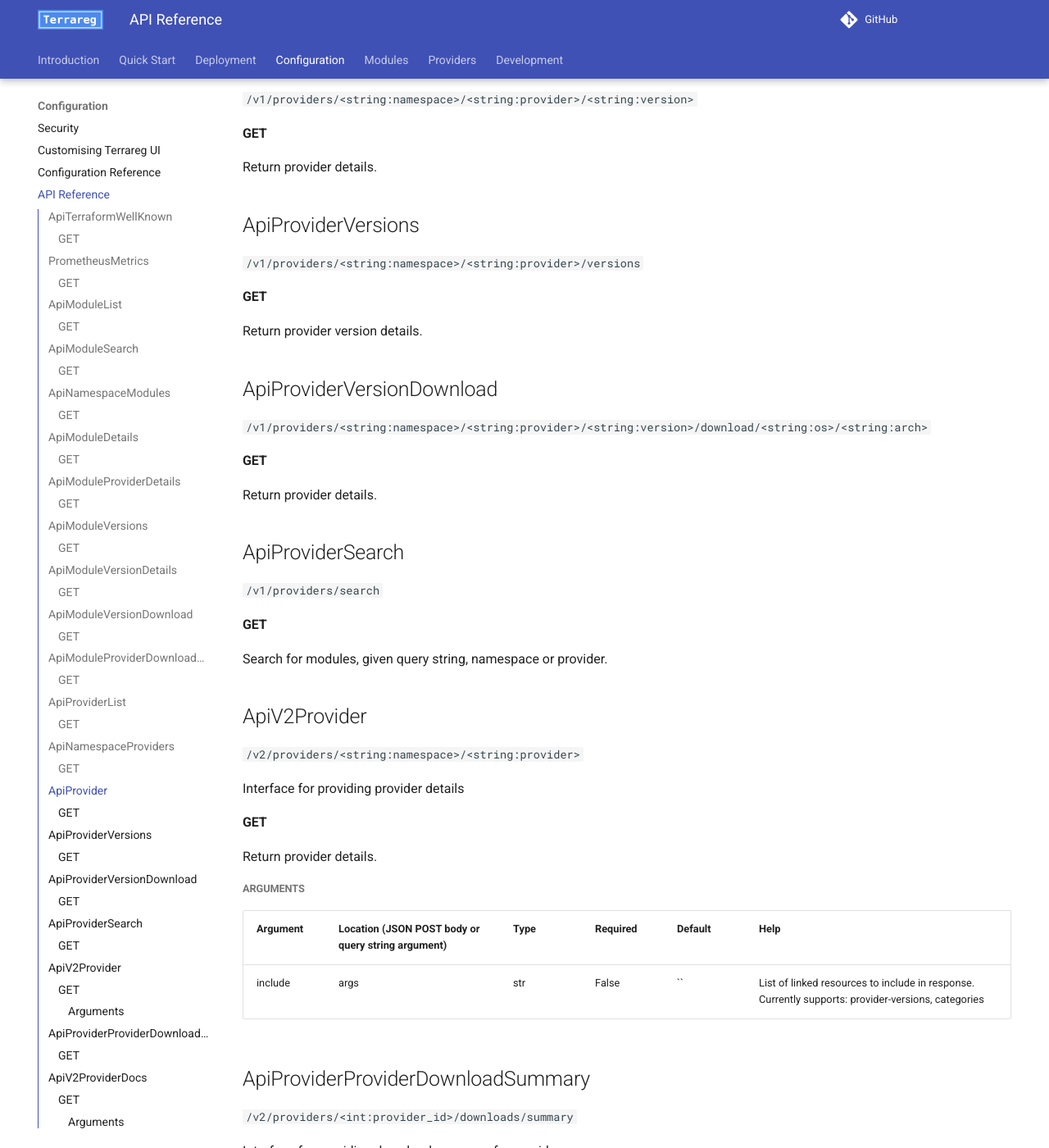
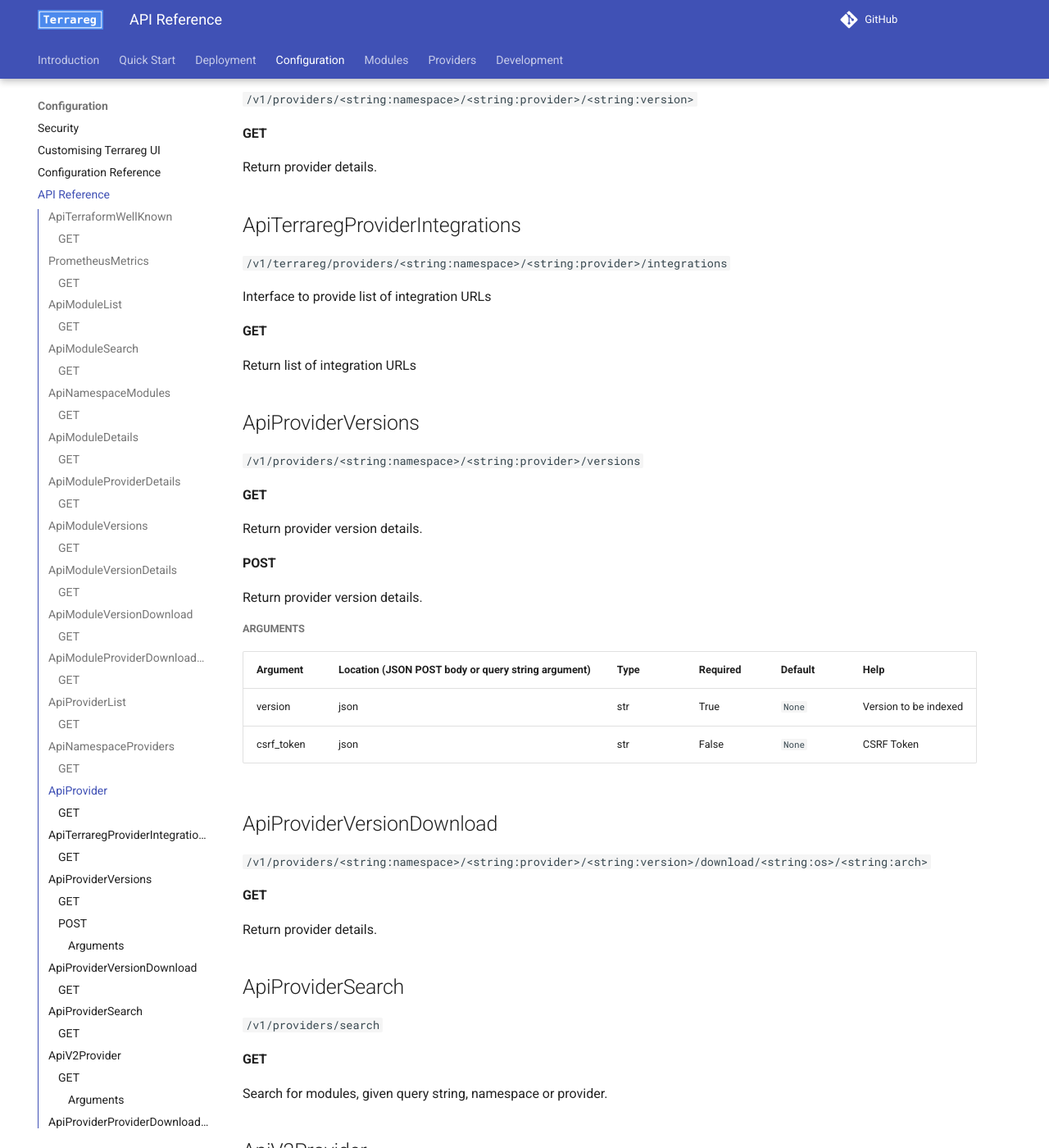
Before and after one commit to MatthewJohn/terrareg, an MkDocs documentation site: the page built from docs/API.md, in a window 1280 px wide and 1400 px high, scrolled down 3558 px. Shown: the whole window at 82% size. Built offline with MkDocs 1.6.1 and Material for MkDocs 9.7.7, drawn with Linux system fonts in a browser that asks for light colours; comment, search, counter and statistics services are not loaded; the version menu is left out.

Commit message:
docs: Update API documentation
Issue #478

```diff
--- a/docs/API.md
+++ b/docs/API.md
@@ -198,6 +198,18 @@ Return list of providers in namespace
 Return provider details.
 
 
+## ApiTerraregProviderIntegrations
+
+`/v1/terrareg/providers/<string:namespace>/<string:provider>/integrations`
+
+Interface to provide list of integration URLs
+
+
+#### GET
+
+Return list of integration URLs
+
+
 ## ApiProviderVersions
 
 `/v1/providers/<string:namespace>/<string:provider>/versions`
@@ -208,6 +220,16 @@ Return provider details.
 #### GET
 
 Return provider version details.
+#### POST
+
+Return provider version details.
+##### Arguments
+
+| Argument | Location (JSON POST body or query string argument) | Type | Required | Default | Help |
+|----------|----------------------------------------------------|------|----------|---------|------|
+| version | json | str | True | `None` | Version to be indexed |
+| csrf_token | json | str | False | `None` | CSRF Token |
+
 
 
 ## ApiProviderVersionDownload
```
